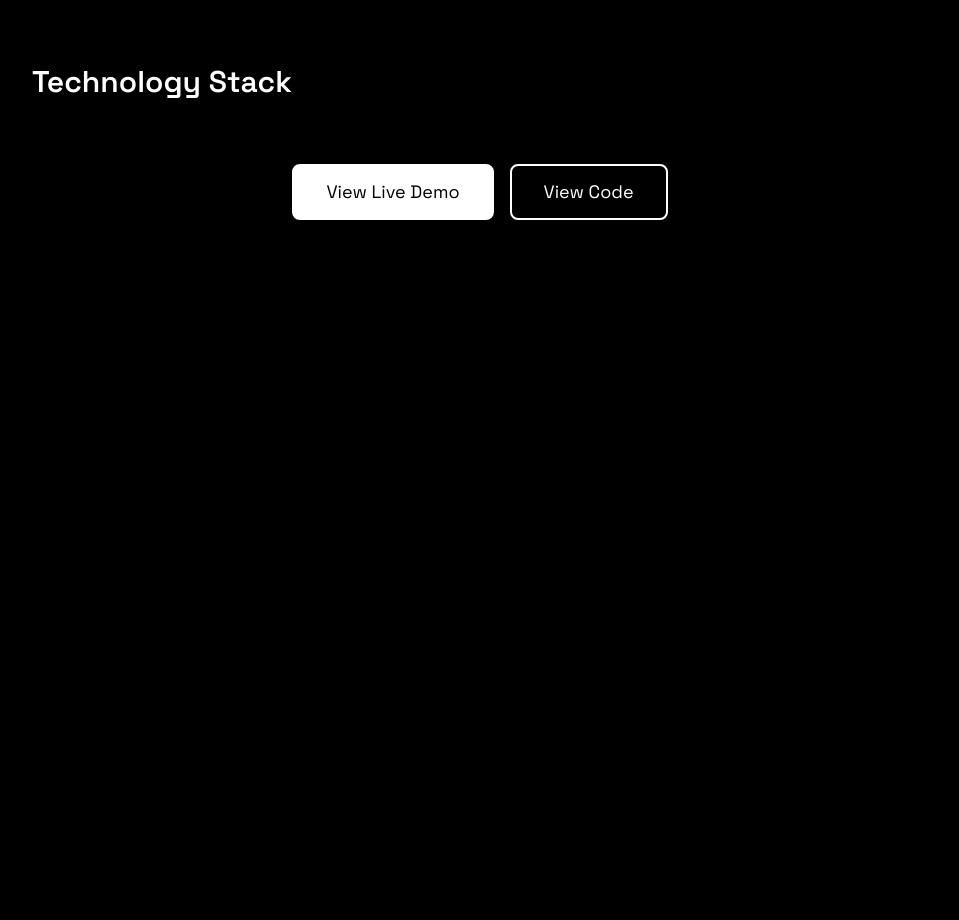
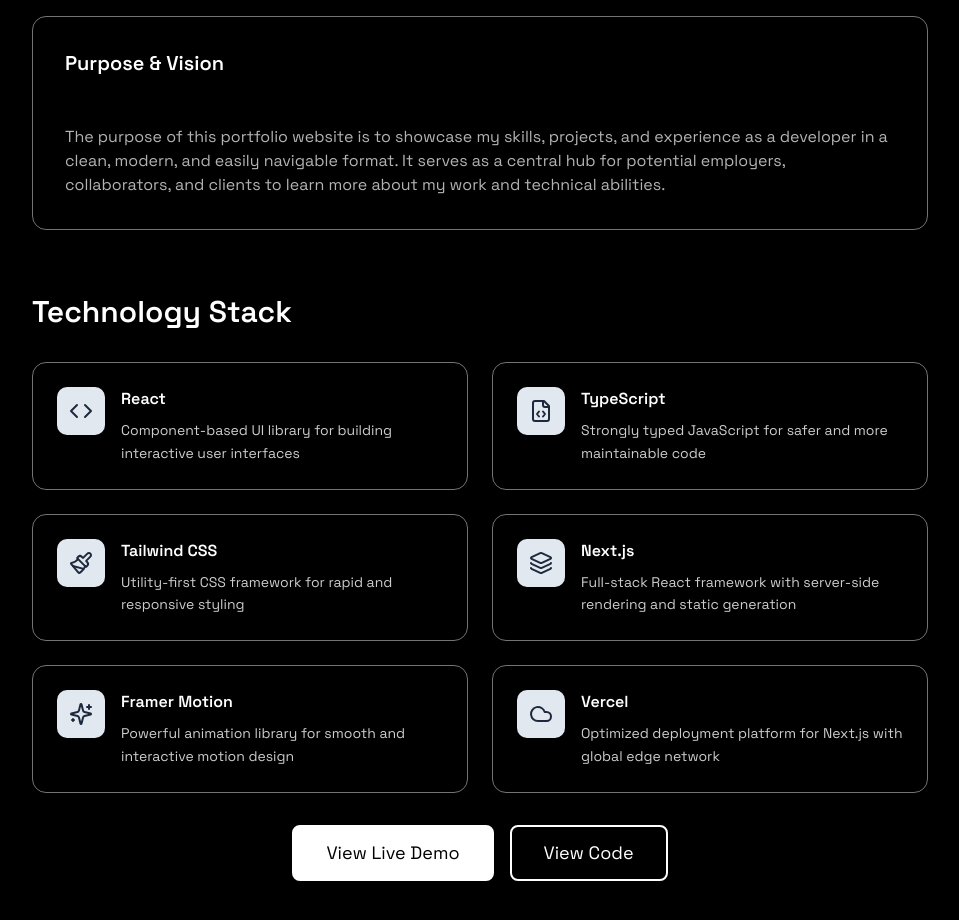
Before and after one commit to Kacperkg/portfolio, a Next.js app: page /projects/1 in a window 1280 px wide. Shown: the part 660-1580 px from the top of the page, without its empty margins (160-1119 px from the left). Before the commit the page ends 944 px from the top, so only its background shows below. Built offline with nearby package versions, Linux system fonts and the light colour scheme.

Commit message:
data for portfolio section inside of projects

```diff
--- a/src/constant/data/projects.ts
+++ b/src/constant/data/projects.ts
@@ -1,7 +1,19 @@
 import type { Project } from "~/constant/interfaces";
 import carvaultPreview from "~/assets/carvault-preview.jpg";
 import portfolioPreview from "~/assets/portfolio-preview.png";
-import { Car, Code, Database, Shield, Wrench, Zap } from "lucide-react";
+import {
+  Car,
+  Cloud,
+  Code,
+  Database,
+  FileCode,
+  Layers,
+  Paintbrush,
+  Shield,
+  Sparkles,
+  Wrench,
+  Zap,
+} from "lucide-react";
 
 export const projectsData: Project[] = [
   {
@@ -19,6 +31,48 @@
     ],
     demoUrl: "https://kacpergajdarski.com",
     githubUrl: "https://github.com/kacperkg/portfolio",
+    purpose: {
+      title: "Purpose",
+      desc: "The purpose of this portfolio website is to showcase my skills, projects, and experience as a developer in a clean, modern, and easily navigable format. It serves as a central hub for potential employers, collaborators, and clients to learn more about my work and technical abilities.",
+    },
+    techStack: [
+      {
+        icon: Code,
+        title: "React",
+        description:
+          "Component-based UI library for building interactive user interfaces",
+      },
+      {
+        icon: FileCode,
+        title: "TypeScript",
+        description:
+          "Strongly typed JavaScript for safer and more maintainable code",
+      },
+      {
+        icon: Paintbrush,
+        title: "Tailwind CSS",
+        description:
+          "Utility-first CSS framework for rapid and responsive styling",
+      },
+      {
+        icon: Layers,
+        title: "Next.js",
+        description:
+          "Full-stack React framework with server-side rendering and static generation",
+      },
+      {
+        icon: Sparkles,
+        title: "Framer Motion",
+        description:
+          "Powerful animation library for smooth and interactive motion design",
+      },
+      {
+        icon: Cloud,
+        title: "Vercel",
+        description:
+          "Optimized deployment platform for Next.js with global edge network",
+      },
+    ],
   },
   {
     id: 2,
```
